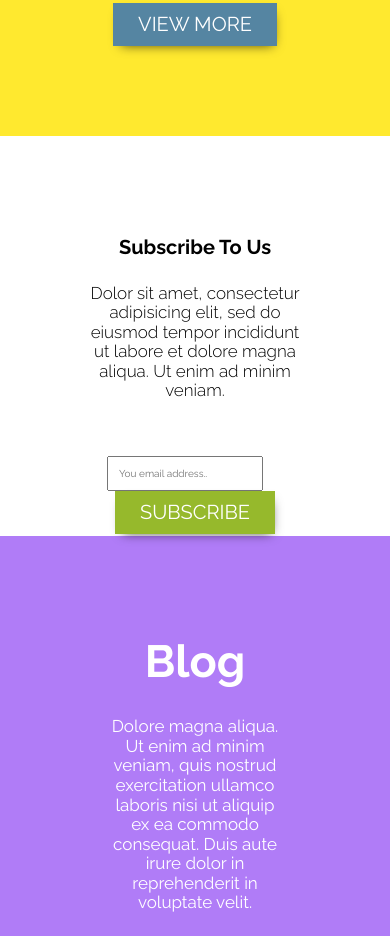
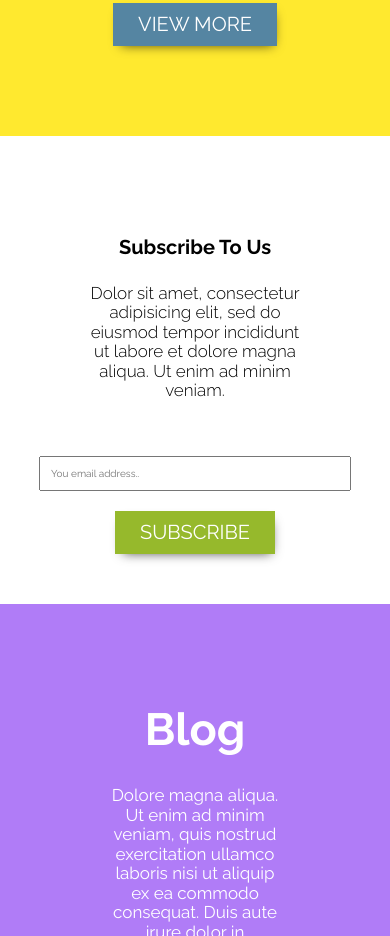
Before and after one commit to Spearek/Grid-mockup-project-wwdc_2, a website: page index.html in a window 390 px wide. Shown: the part 3719-4655 px from the top of the page. Drawn offline with Linux system fonts and the light colour scheme.

Commit message:
subscribe section adjusted for mobile

```diff
--- a/assets/scss/styles.scss
+++ b/assets/scss/styles.scss
@@ -444,6 +444,18 @@ justify-content: space-between;
 			width: 70%;
 		}
 	}
+	@include mediaQ(768px){
+		margin-bottom: 50px;
+		&__form  input{
+			width: 70%;
+			margin-bottom: 20px;
+		}
+	}
+	@include mediaQ(500px){
+		&__form  input{
+			width: 100%;
+		}
+	}
 
 }
 
```
Also changed, not shown: assets/css/styles.css, 1 other file.
